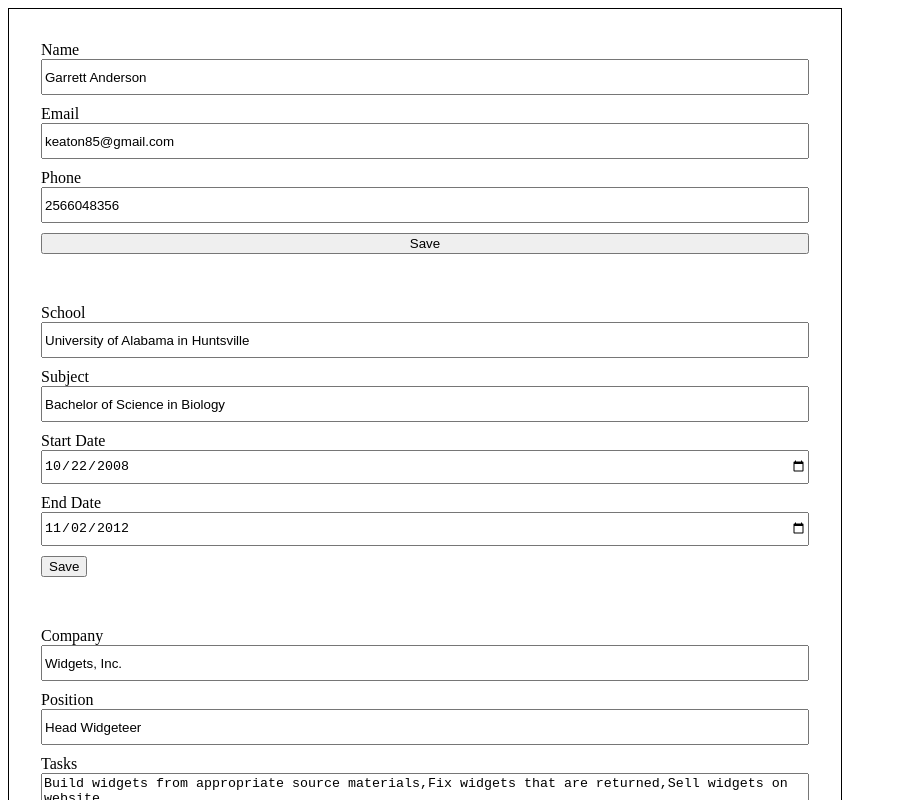
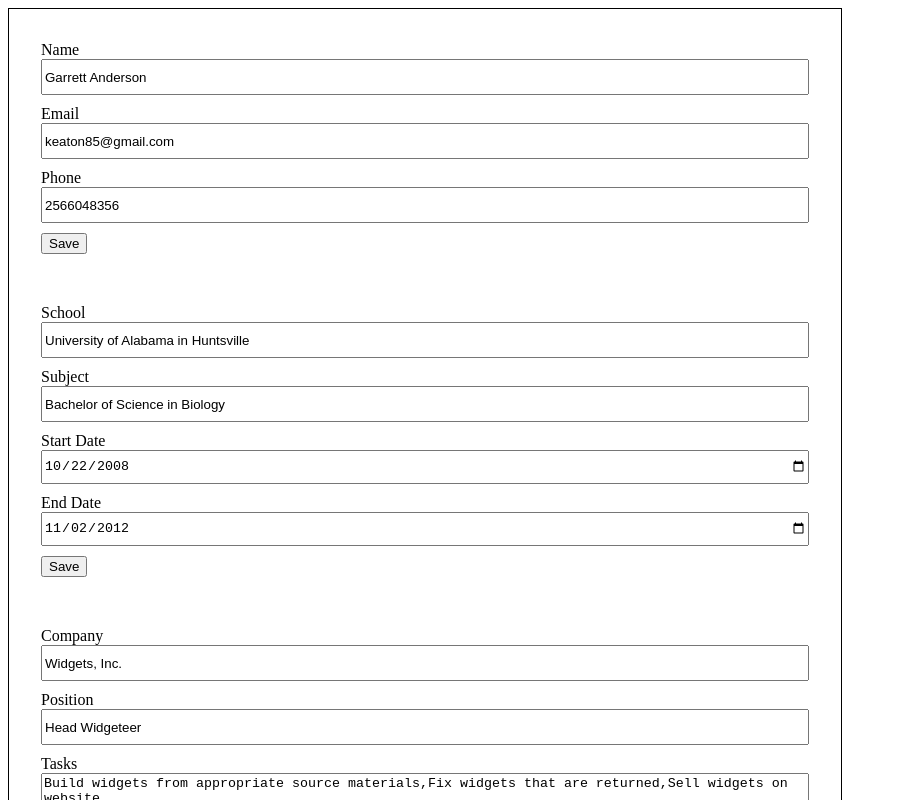
Before and after one commit to gband85/cv-project, a React (Create React App) app: page / in a window 1280 px wide. Both pictures are taken after a click on the button 791 px from the left and 65 px from the top of the page. Shown: the top 800 px of the page, without its empty margins (0-897 px from the left). Built offline with nearby package versions, Linux system fonts and the light colour scheme; the HTML template or start-up script is replaced by a standard one.

Commit message:
add btn-group

```diff
--- a/src/components/GeneralForm.js
+++ b/src/components/GeneralForm.js
@@ -34,7 +34,9 @@ id="email"
     id="phone"
 />
 </div>
+<div className="btn-group">
 <button type='submit'>Save</button>
+</div>
 </form>
 
     )
```
